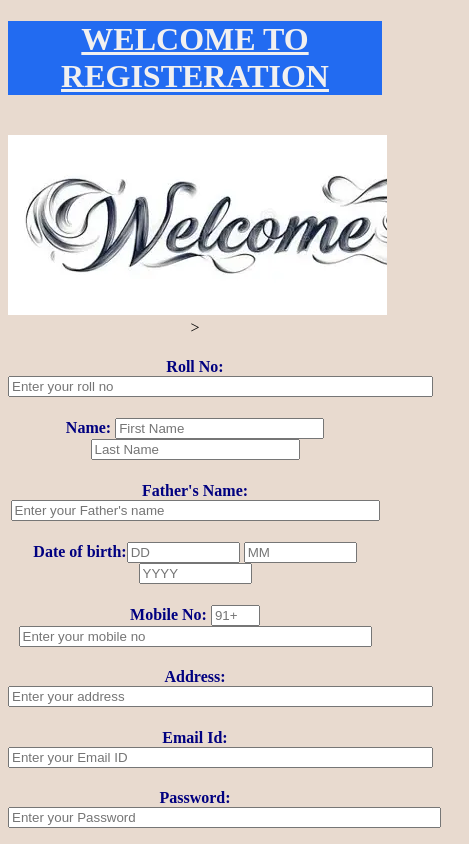
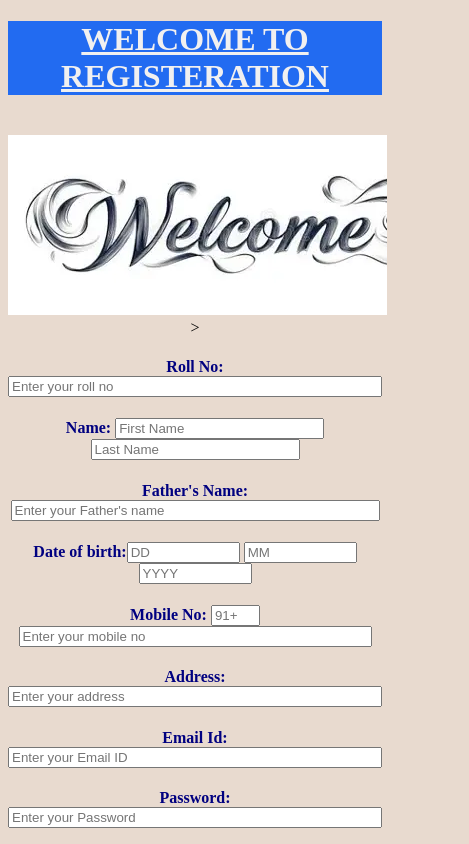
Before and after one commit to tuhinsaha-dev/Student-registration-form, a plain HTML site: page index.html in a window 390 px wide. Shown: the top 844 px of the page, 469 px wide, since content can reach past the window. Drawn offline with Linux system fonts and the light colour scheme.

Commit message:
Fixed the responsive size

```diff
--- a/style.css
+++ b/style.css
@@ -17,3 +17,7 @@ h4{
 body{
     font-family:serif;
 }
+input, select, textarea {
+    max-width: 100%;
+    box-sizing: border-box;
+}
```
